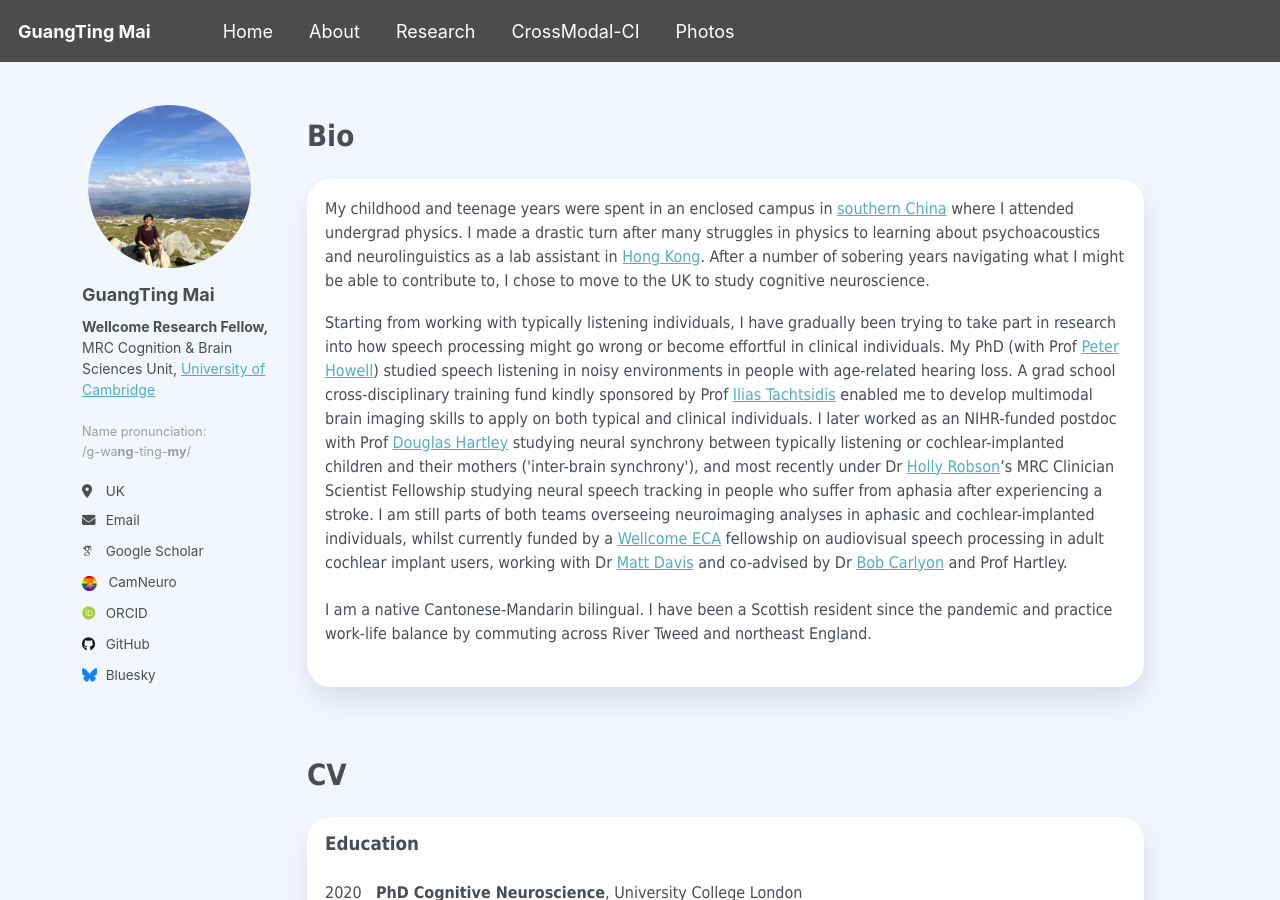
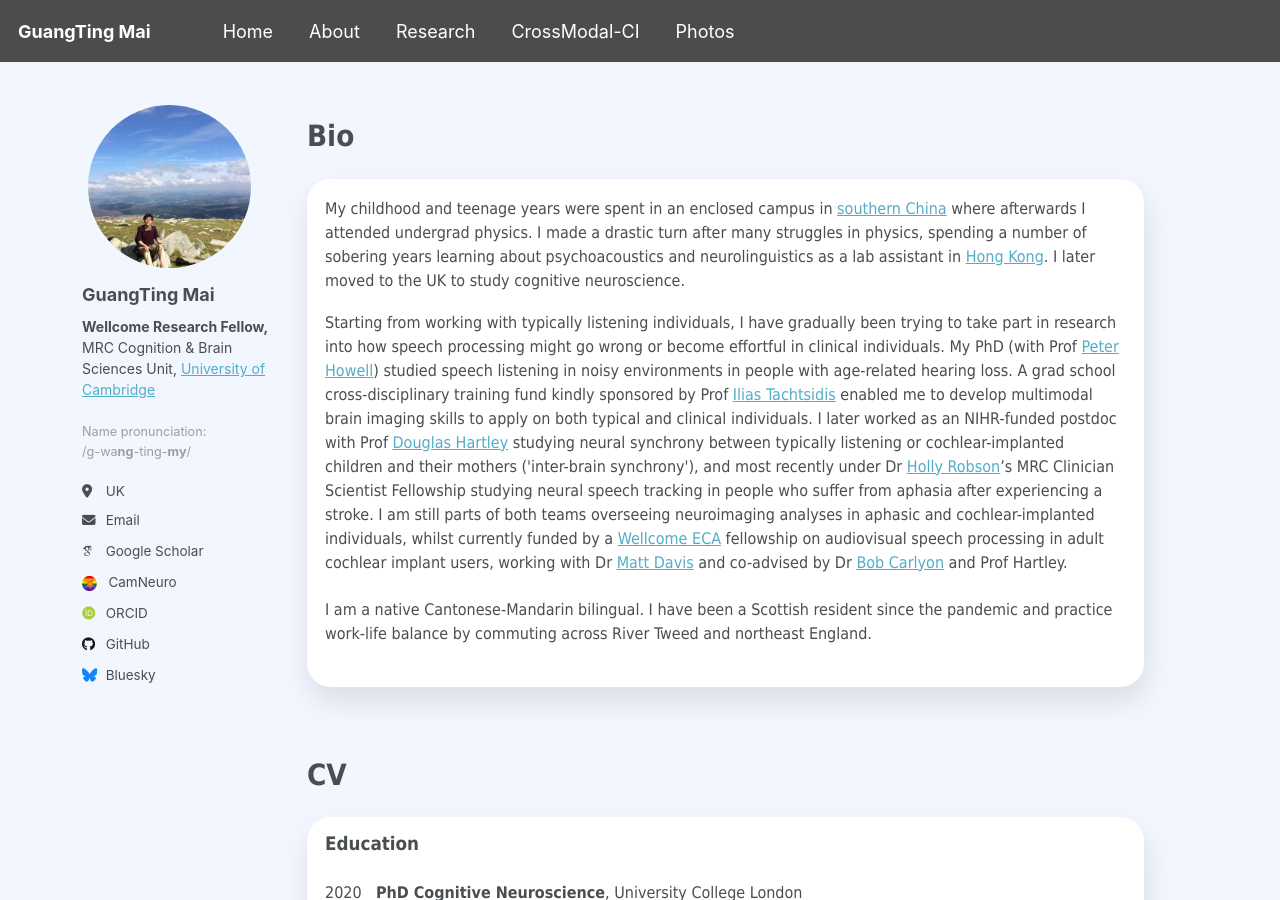
Before and after one commit to guangtingmai/guangtingmai.github.io, a Jekyll site: the page built from _pages/about.html, in a window 1280 px wide and 900 px high. Built offline with Jekyll 4.4.1, drawn with Linux system fonts in a browser that asks for light colours; some web fonts are replaced.

Commit message:
Update about.html

```diff
--- a/_pages/about.html
+++ b/_pages/about.html
@@ -7,9 +7,9 @@ author_profile: true
 <p><span style="font-size: 22pt;font-family: Tahoma;line-height: 1.3;display: block"><strong>Bio</strong></span></p>
 <p><div class="white-frame">
 <span style="font-size: 12pt;font-family: Tahoma;line-height: 1.5;display: block;margin-bottom: 0.2vh">My childhood and teenage years were spent in an enclosed
-  campus in <a href="https://en.wikipedia.org/wiki/Sun_Yat-sen_University">southern China</a> where I attended undergrad physics. I made a
-  drastic turn after many struggles in physics to learning about psychoacoustics and neurolinguistics as a lab assistant in <a href="https://www.ee.cuhk.edu.hk/~lel/research/index.html">Hong Kong</a>.
-  After a number of sobering years navigating what I might be able to contribute to, I chose to move to the UK to study cognitive neuroscience.</span>
+  campus in <a href="https://en.wikipedia.org/wiki/Sun_Yat-sen_University">southern China</a> where afterwards I attended undergrad physics. I made a
+  drastic turn after many struggles in physics, spending a number of sobering years learning about psychoacoustics and neurolinguistics as a lab assistant in <a href="https://www.ee.cuhk.edu.hk/~lel/research/index.html">Hong Kong</a>.
+  I later moved to the UK to study cognitive neuroscience.</span>
 <p><span style="font-size: 12pt;font-family: Tahoma;line-height: 1.5;display: block;margin-bottom: 0.2vh">Starting from working with typically listening individuals,
   I have gradually been trying to take part in research into how speech processing might go wrong or become effortful in clinical individuals. My PhD (with Prof
   <a href="https://profiles.ucl.ac.uk/2817-peter-howell/">Peter Howell</a>) studied speech listening in noisy environments in people with age-related
```
